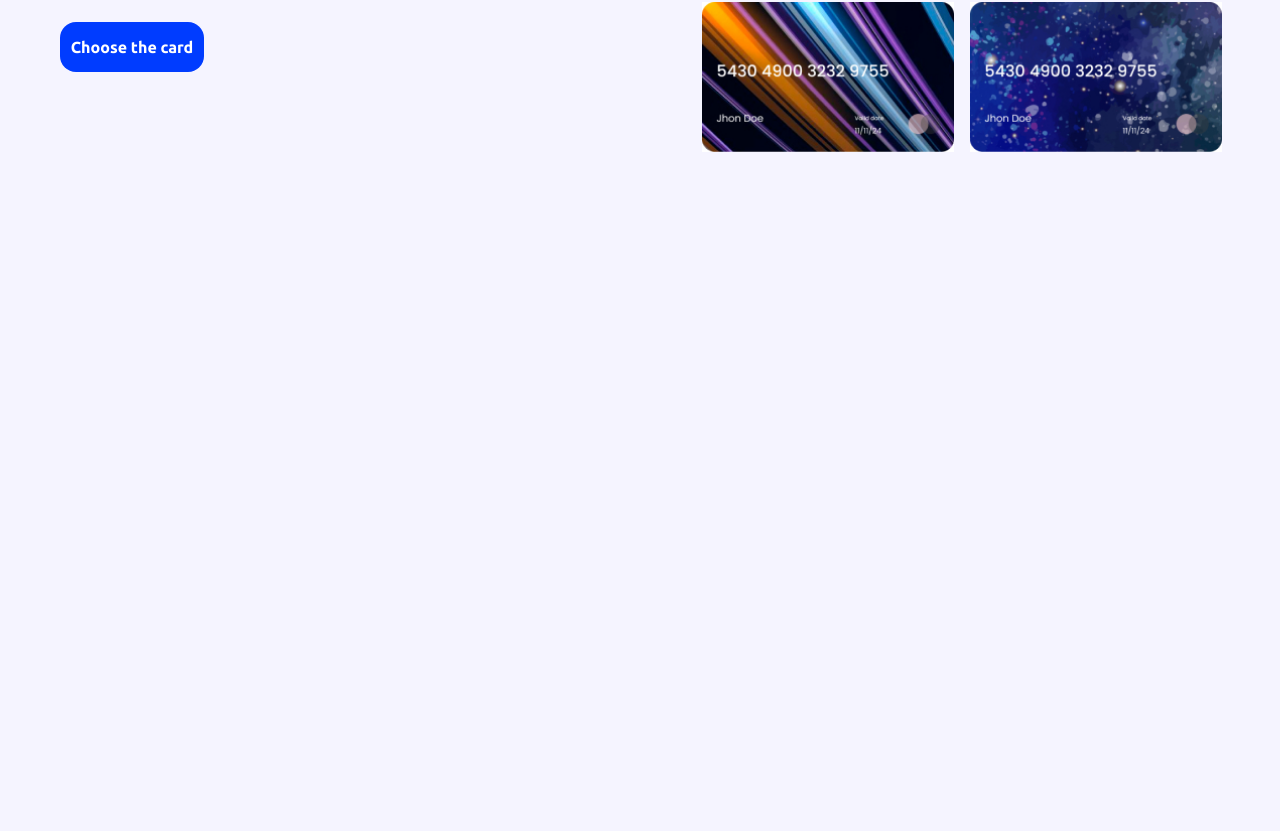
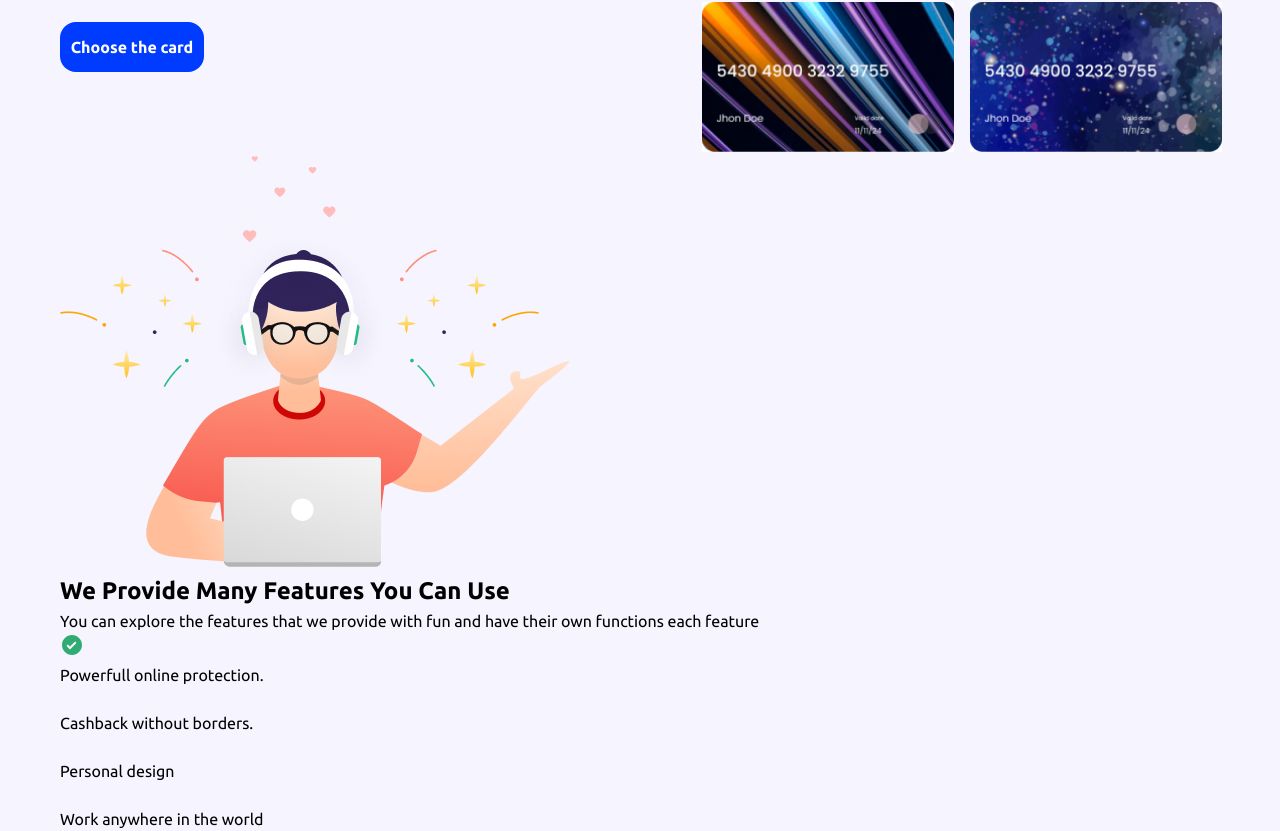
Before and after one commit to Schneegestober1/neo-bank, a React (Vite) app: page / in a window 1280 px wide. Shown: the part 354-1185 px from the top of the page. Before the commit the page ends 800 px from the top, so only its background shows below. Built offline with nearby package versions, Linux system fonts and the light colour scheme.

Commit message:
html for Illustration crated

```diff
--- a/package.json
+++ b/package.json
@@ -14,7 +14,8 @@
     "clsx": "^2.1.1",
     "normalize.css": "^8.0.1",
     "react": "^19.1.0",
-    "react-dom": "^19.1.0"
+    "react-dom": "^19.1.0",
+    "react-router-dom": "^7.6.2"
   },
   "devDependencies": {
     "@eslint/js": "^9.25.0",
--- a/src/App.tsx
+++ b/src/App.tsx
@@ -1,5 +1,6 @@
 import './App.scss'
 import CardPromoTitle from './components/CardPromoTitle/CardPromoTitle'
+import FeatureOverview from './components/FeatureOverview/FeatureOverview'
 import Header from './components/Header/Header'
 
 function App() {
@@ -7,6 +8,7 @@ function App() {
     <>
       <Header />
       <CardPromoTitle />
+      <FeatureOverview />
     </>
   )
 }
--- /dev/null
+++ b/src/components/FeatureOverview/FeatureOverview.tsx
@@ -0,0 +1,39 @@
+import CheckMarkIcon from '../../assets/icons/CheckMarkIcon'
+import styles from './feature-overview.module.scss'
+
+const FeatureOverview = () => {
+  return (
+    <section className={styles.featuresSection}>
+      <div className={styles.imageWrapper}>
+        <img src="public\Illustration 2.png" alt="Illustration" className={styles.image} />
+      </div>
+      <div className={styles.content}>
+        <h2 className={styles.title}>We Provide Many Features You Can Use</h2>
+        <p className={styles.description}>
+          You can explore the features that we provide with fun and have their own functions each
+          feature
+        </p>
+        <div className={styles.featuresList}>
+          <div className={styles.featureItem}>
+            <CheckMarkIcon />
+            <p className={styles.featureText}>Powerfull online protection.</p>
+          </div>
+          <div className={styles.featureItem}>
+            <img src="" alt="" className={styles.icon} />
+            <p className={styles.featureText}>Cashback without borders.</p>
+          </div>
+          <div className={styles.featureItem}>
+            <img src="" alt="" className={styles.icon} />
+            <p className={styles.featureText}>Personal design</p>
+          </div>
+          <div className={styles.featureItem}>
+            <img src="" alt="" className={styles.icon} />
+            <p className={styles.featureText}>Work anywhere in the world</p>
+          </div>
+        </div>
+      </div>
+    </section>
+  )
+}
+
+export default FeatureOverview
--- /dev/null
+++ b/src/components/FeatureOverview/feature-overview.module.scss
@@ -0,0 +1,7 @@
+@use '../../styles/color-palette.scss' as *;
+@use '../../styles/mixins.scss' as *;
+
+.featuresSection {
+    padding-left: calc(50% - 580px);
+  padding-right: calc(50% - 580px);
+}
--- a/src/main.tsx
+++ b/src/main.tsx
@@ -1,10 +1,25 @@
 import { StrictMode } from 'react'
 import { createRoot } from 'react-dom/client'
 import './index.css'
-import App from './App.tsx'
+import {
+  createBrowserRouter,
+  RouterProvider,
+} from "react-router-dom";
+import App from './App';
+
+const router = createBrowserRouter([
+  {
+    path: "/",
+    element: <App />,
+  },
+  {
+     path: "*",
+    element: <div>404 - Page Not Found</div>,
+  },
+]);
 
 createRoot(document.getElementById('root')!).render(
   <StrictMode>
-    <App />
+    <RouterProvider router={router} />
   </StrictMode>
 )
```
Also changed, not shown: public/Illustration 2.png (added), 1 other file (tests, documents, lock files or other folders).
